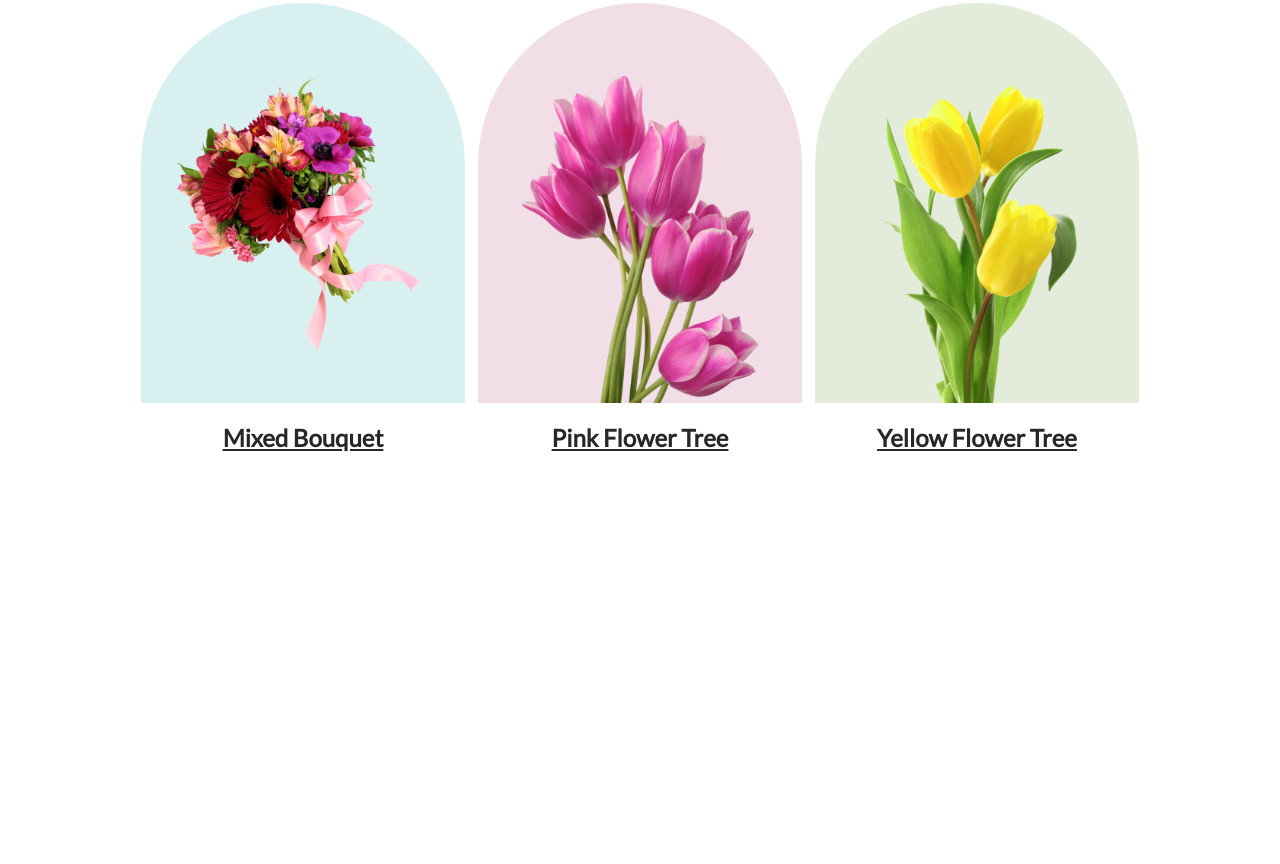
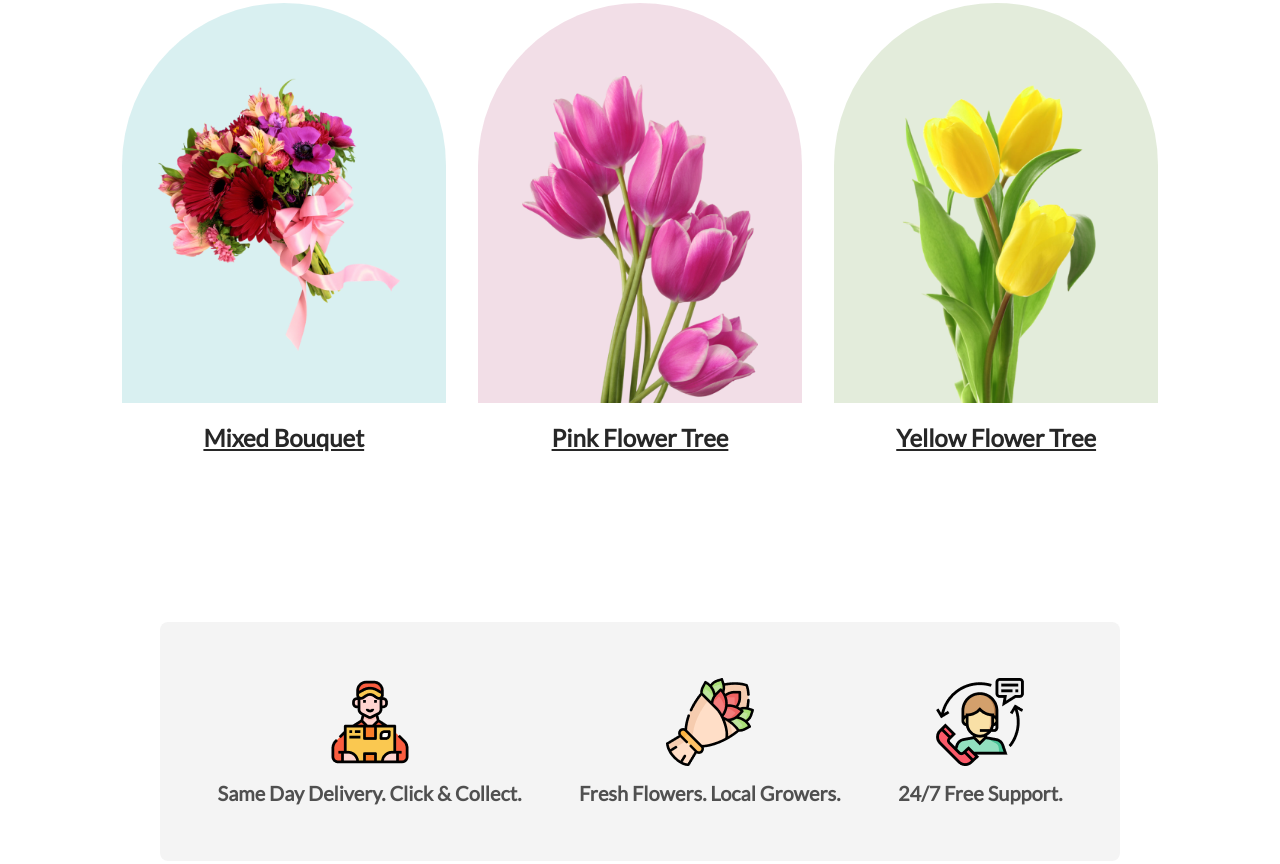
Before and after one commit to tabib-e-alahi/flower-shop-assignment-1, a plain HTML site: page index.html in a window 1280 px wide. Shown: the part 713-1577 px from the top of the page. Before the commit the page ends 1165 px from the top, so only its background shows below. Drawn offline with Linux system fonts and the light colour scheme.

Commit message:
delivery-services-section added

```diff
--- a/index.html
+++ b/index.html
@@ -7,6 +7,7 @@
     <link rel="stylesheet" href="styles/shared.css" />
     <link rel="stylesheet" href="styles/header.css" />
     <link rel="stylesheet" href="styles/feature.css" />
+    <link rel="stylesheet" href="styles/sevices.css">
 
     <link rel="preconnect" href="https://fonts.googleapis.com" />
     <link rel="preconnect" href="https://fonts.gstatic.com" crossorigin />
@@ -85,6 +86,25 @@
 
       </section>
 
+       <!-- ================================ Delivery Services section ================================= -->
+       <section class="service-container">
+
+        <div class="services-inner">
+            <img src="images/Group 57.png" alt="">
+            <h1 class="services-title">Same Day Delivery. Click & Collect.</h1>
+        </div>
+
+        <div class="services-inner">
+            <img src="images/Group 58.png" alt="">
+            <h1 class="services-title">Fresh Flowers. Local Growers.</h1>
+        </div>
+
+        <div class="services-inner">
+            <img src="images/Group 59.png" alt="">
+            <h1 class="services-title">24/7 Free Support.</h1>
+        </div>
+
+       </section>
     </main>
   </body>
 </html>
--- a/styles/feature.css
+++ b/styles/feature.css
@@ -1,5 +1,5 @@
 .features-container {
-  margin-top: 170px;
+  margin: 170px auto;
 }
 
 .features-title {
@@ -21,7 +21,7 @@
 /* card styles ============================== */
 
 .feature-card-container {
- width: 80%;
+ width: 86%;
  margin: 0px auto;
   display: flex;
   /* gap: 34px; */
--- /dev/null
+++ b/styles/sevices.css
@@ -0,0 +1,19 @@
+.service-container {
+  margin: 170px auto;
+
+  display: flex;
+  justify-content: space-evenly;
+  border-radius: 8px;
+  background: rgba(39, 39, 39, 0.05);
+  width: 75%;
+  padding: 56px 0px;
+}
+
+
+
+.services-inner {
+  display: flex;
+  flex-direction: column;
+  justify-content: center;
+  align-items: center;
+}
--- a/styles/shared.css
+++ b/styles/shared.css
@@ -4,7 +4,7 @@
 }
 
 .card-title {
-    margin-top: 20px;
+  margin-top: 20px;
   color: #272727;
   text-align: center;
   font-size: 24px;
@@ -27,3 +27,19 @@
   display: flex;
   justify-content: center;
 }
+
+
+.services-title {
+    color: rgba(39, 39, 39, 0.8);
+    text-align: center;
+    font-size: 20px;
+    font-weight: 600;
+    margin-top: 15px;
+  }
+
+.services-inner {
+  display: flex;
+  flex-direction: column;
+  justify-content: center;
+  align-items: center;
+}
```
